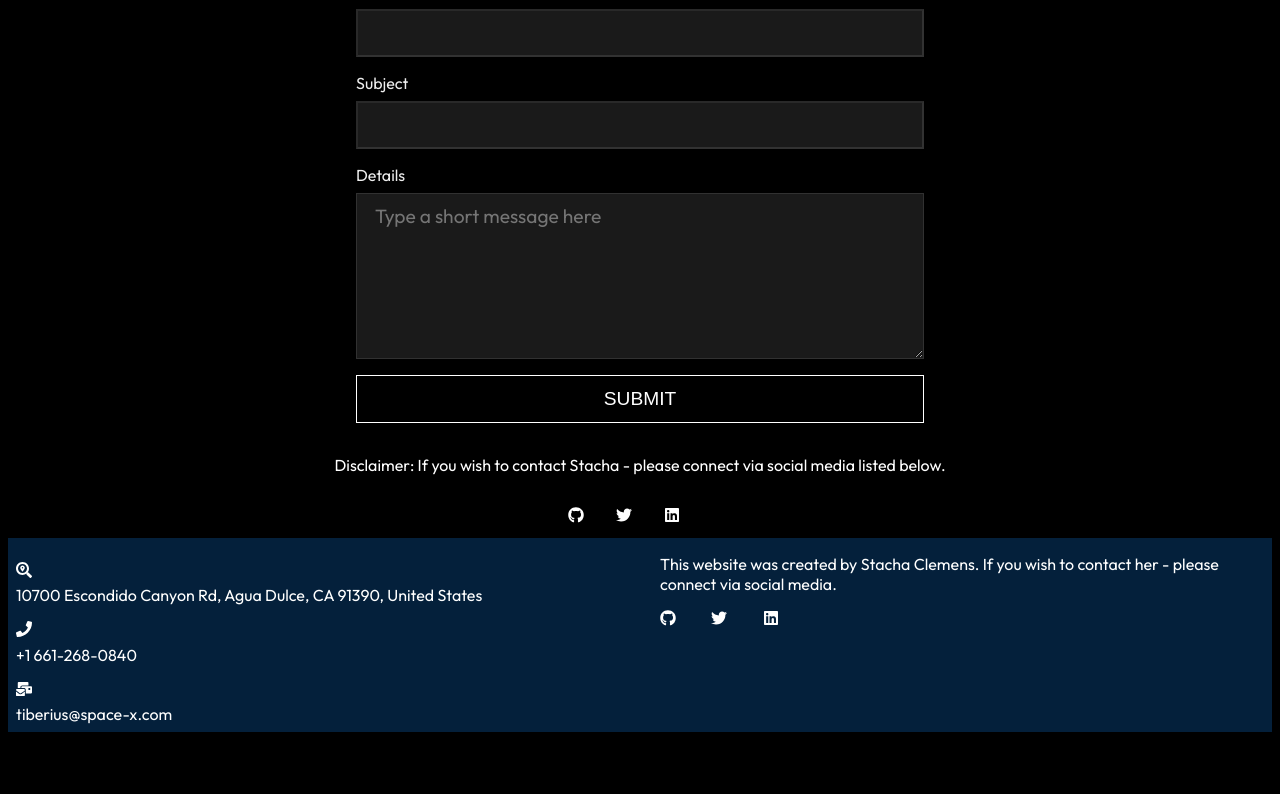
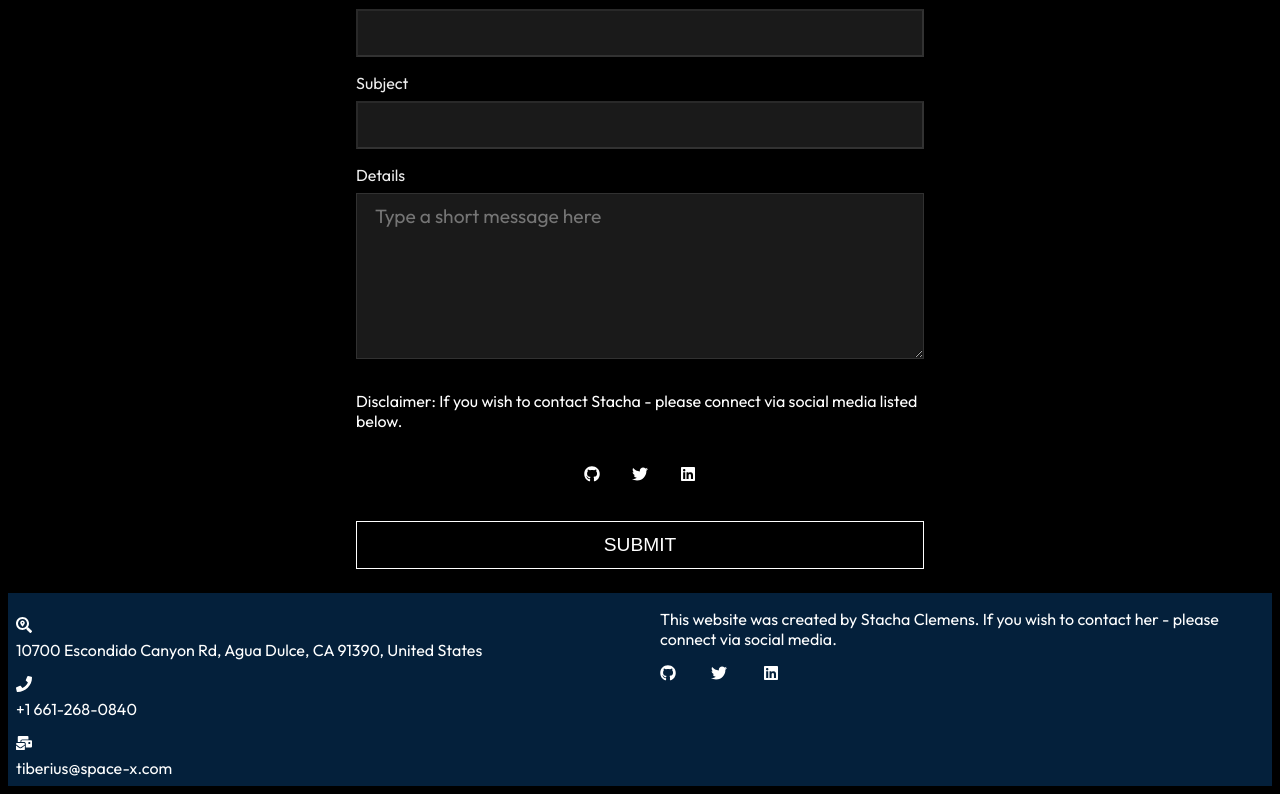
Before and after one commit to Stachacl/galaxy-x, a React (Create React App) app: page /galaxy-x/contact in a window 1280 px wide. Shown: the part 527-1321 px from the top of the page. Before the commit the page ends 1267 px from the top, so only its background shows below. Built offline with nearby package versions, Linux system fonts and the light colour scheme.

Commit message:
moved diclaimer to the form - just before the submit button

```diff
--- a/src/components/Form.js
+++ b/src/components/Form.js
@@ -1,5 +1,7 @@
 import React from 'react'
 import './FormStyles.css'
+import { FaTwitter, FaGithub, FaLinkedin } from 'react-icons/fa'
+
 
 const Form = () => {
     return (
@@ -13,6 +15,16 @@ const Form = () => {
                 <input type='text'></input>
                 <label>Details</label>
                 <textarea rows='6' placeholder='Type a short message here' />
+
+                <div className='container center footer-icon'>
+                   <p> Disclaimer: If you wish to contact Stacha - please connect via social media listed below.</p>
+                </div>
+                <div className='container center footer-icon pb2'>
+                   <a href=" https://github.com/Stachacl/galaxy-x"> <FaGithub className='footer-icon right center' /> </a>
+                   <a href="https://twitter.com/Stacha_cl">  <FaTwitter className='footer-icon right center'/>  </a>
+                   <a href="https://www.linkedin.com/in/stacha-c-a7b3b51bb/">  <FaLinkedin className='footer-icon  center'/> </a>
+                </div>
+
                 <button className='btn'>Submit</button>
             </form>
         </div>
--- a/src/index.css
+++ b/src/index.css
@@ -163,6 +163,10 @@ code {
   justify-content: center ;
 }
 
+.pb2 {
+  padding-bottom: 2rem;
+}
+
 @media screen and (max-width: 700px) {
     .content h1{
         font-size: 2.2rem;
--- a/src/routes/Contact.js
+++ b/src/routes/Contact.js
@@ -3,7 +3,7 @@ import Footer from '../components/Footer'
 import HeroImage from '../components/HeroImage'
 import Navbar from '../components/Navbar'
 import Form from '../components/Form'
-import { FaTwitter, FaGithub, FaLinkedin, FaPhone, FaSearchLocation, FaMailBulk } from 'react-icons/fa'
+
 
 const Contact = () => {
     return (
@@ -12,14 +12,6 @@ const Contact = () => {
             <HeroImage heading='CONTACT GALAXY X' text='This website was created by Stacha Clemens.'>
             </HeroImage>
             <Form />
-            <div className='container center footer-icon'>
-                   <p> Disclaimer: If you wish to contact Stacha - please connect via social media listed below.</p>
-            </div>
-            <div className='container center footer-icon'>
-                   <a href=" https://github.com/Stachacl/galaxy-x"> <FaGithub className='footer-icon right' /> </a>
-                   <a href="https://twitter.com/Stacha_cl">  <FaTwitter className='footer-icon right'/>  </a>
-                   <a href="https://www.linkedin.com/in/stacha-c-a7b3b51bb/">  <FaLinkedin className='footer-icon right'/> </a>
-                </div>
             <Footer/>
         </div>
     )
```
